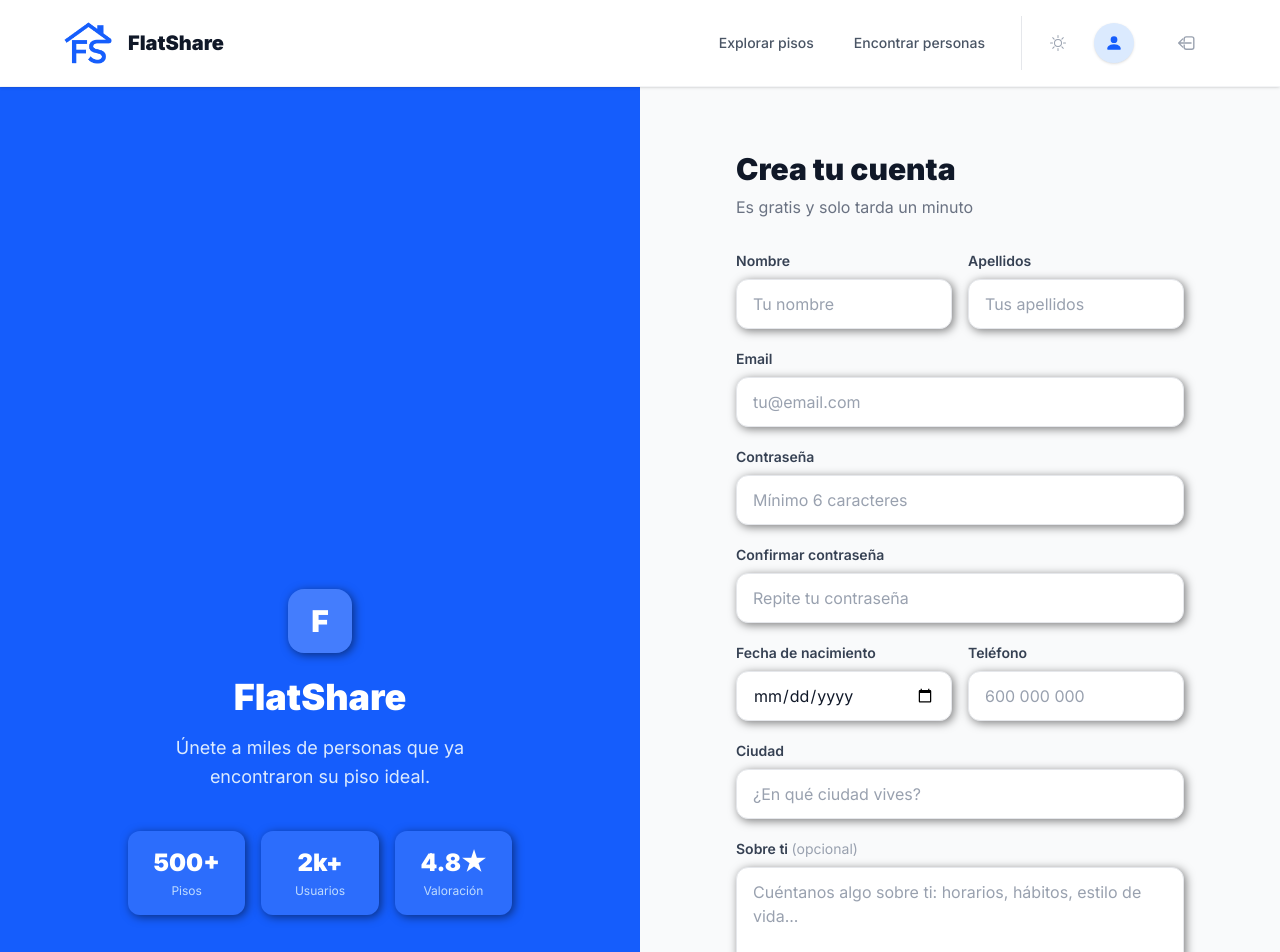
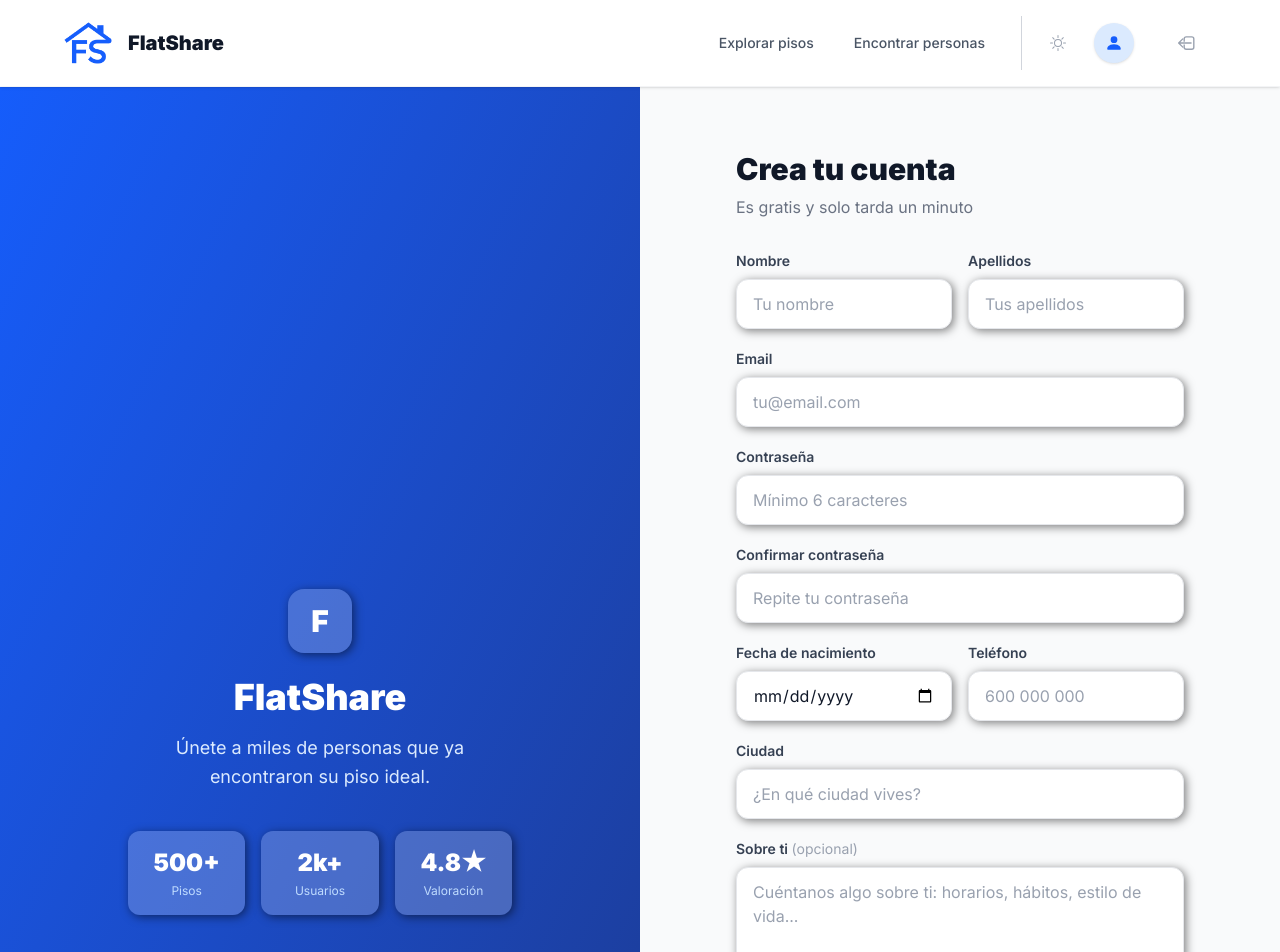
Before and after one commit to khalilahlam/FlatShare, an Angular app in the folder flatsharecliente/: page /register in a window 1280 px wide. Shown: the top 952 px of the page. Built offline with nearby package versions, Linux system fonts and the light colour scheme; sample sign-in values are in the browser's storage.

Commit message:
modificar css

```diff
--- a/flatsharecliente/src/app/components/login/login.html
+++ b/flatsharecliente/src/app/components/login/login.html
@@ -1,7 +1,7 @@
 <div class="min-h-screen bg-gray-50 flex">
 
   <!-- Panel izquierdo -->
-  <div class="hidden lg:flex w-1/2 bg-blue-600 flex-col justify-center items-center p-12 text-white">
+  <div class="hidden lg:flex w-1/2 bg-gradient-to-br from-blue-600 to-blue-900 flex-col justify-center items-center p-12 text-white">
     <div class="max-w-sm text-center">
       <div class="w-16 h-16 bg-white/20 rounded-2xl flex items-center justify-center mx-auto mb-6">
         <span class="text-white font-black text-3xl">F</span>
--- a/flatsharecliente/src/app/components/navbar/navbar.html
+++ b/flatsharecliente/src/app/components/navbar/navbar.html
@@ -33,7 +33,7 @@
 
 
         <!-- Botón modo claro/oscuro + Perfil + logout -->
-<div class="flex items-center gap-4 ml-3 pl-4 border-l border-gray-200">
+<div class="flex items-center gap-4 ml-3 pl-4 border-l border-gray-300">
   <!-- Botón modo claro/oscuro -->
 <button (click)="toggleDarkMode()"
   class="p-3 rounded-lg hover:bg-blue-50 dark:hover:bg-gray-700 text-gray-400 hover:text-blue-600 dark:hover:text-yellow-400 transition"
--- a/flatsharecliente/src/app/components/profile/profile.html
+++ b/flatsharecliente/src/app/components/profile/profile.html
@@ -1,10 +1,10 @@
 <div class="min-h-screen bg-gray-50">
   <!-- HEADER / HERO del perfil -->
-  <div class="bg-gradient-to-br from-blue-600 to-blue-800 text-white">
+  <div class="bg-gradient-to-br from-blue-600 to-blue-900 text-white">
     <div class="max-w-5xl mx-auto px-6 py-12">
       <div class="flex items-center gap-6">
         <!-- Avatar -->
-        <div class="w-24 h-24 bg-white/20 rounded-2xl flex items-center justify-center text-4xl font-black backdrop-blur-sm border border-white/30">
+        <div class="w-24 h-24 bg-white/20 rounded-2xl flex items-center justify-center text-4xl font-black backdrop-blur-sm ">
           {{ auth.user()?.nombre?.charAt(0) }}{{ auth.user()?.apellidos?.charAt(0) }}
         </div>
         <!-- Info básica -->
@@ -35,15 +35,15 @@
       <!-- Stats rápidas (solo propietario) -->
       @if (auth.isPropietario()) {
         <div class="grid grid-cols-3 gap-4 mt-8">
-          <div class="bg-white/10 rounded-xl p-4 backdrop-blur-sm border border-white/20 text-center">
+          <div class="bg-white/20 rounded-xl p-4 backdrop-blur-sm text-center">
             <div class="text-3xl font-black">{{ misPisos().length }}</div>
             <div class="text-blue-200 text-sm mt-1">Pisos publicados</div>
           </div>
-          <div class="bg-white/10 rounded-xl p-4 backdrop-blur-sm border border-white/20 text-center">
+          <div class="bg-white/20 rounded-xl p-4 backdrop-blur-sm text-center">
             <div class="text-3xl font-black">{{ totalCandidatos() }}</div>
             <div class="text-blue-200 text-sm mt-1">Candidatos totales</div>
           </div>
-          <div class="bg-white/10 rounded-xl p-4 backdrop-blur-sm border border-white/20 text-center">
+          <div class="bg-white/20 rounded-xl p-4 backdrop-blur-sm text-center">
             <div class="text-3xl font-black">
               {{ precioMasBajo() }}
             </div>
--- a/flatsharecliente/src/app/components/register/register.html
+++ b/flatsharecliente/src/app/components/register/register.html
@@ -1,7 +1,7 @@
 <div class="min-h-screen bg-gray-50 flex">
 
   <!-- Panel izquierdo -->
-  <div class="hidden lg:flex w-1/2 bg-blue-600 flex-col justify-center items-center p-12 text-white">
+  <div class="hidden lg:flex w-1/2 bg-gradient-to-br from-blue-600 to-blue-900 flex-col justify-center items-center p-12 text-white">
     <div class="max-w-sm text-center">
       <div class="w-16 h-16 bg-white/20 rounded-2xl flex items-center justify-center mx-auto mb-6">
         <span class="text-white font-black text-3xl">F</span>
@@ -11,15 +11,15 @@
         Únete a miles de personas que ya encontraron su piso ideal.
       </p>
       <div class="mt-10 grid grid-cols-3 gap-4 text-center">
-        <div class="bg-white/10 rounded-xl p-4">
+        <div class="bg-white/20 rounded-xl p-4">
           <div class="text-2xl font-black">500+</div>
           <div class="text-blue-200 text-xs mt-1">Pisos</div>
         </div>
-        <div class="bg-white/10 rounded-xl p-4">
+        <div class="bg-white/20 rounded-xl p-4">
           <div class="text-2xl font-black">2k+</div>
           <div class="text-blue-200 text-xs mt-1">Usuarios</div>
         </div>
-        <div class="bg-white/10 rounded-xl p-4">
+        <div class="bg-white/20 rounded-xl p-4">
           <div class="text-2xl font-black">4.8★</div>
           <div class="text-blue-200 text-xs mt-1">Valoración</div>
         </div>
--- a/flatsharecliente/src/app/components/welcome/welcome.html
+++ b/flatsharecliente/src/app/components/welcome/welcome.html
@@ -44,7 +44,7 @@
   </section>
 
   <!-- Stats -->
-  <section class="py-12 px-6 bg-blue-600">
+  <section class="py-12 px-6 bg-gradient-to-br from-blue-600 to-blue-800">
     <div class="max-w-4xl mx-auto grid grid-cols-3 gap-8 text-center">
       <div>
         <div class="text-4xl font-black text-white">500+</div>
```
